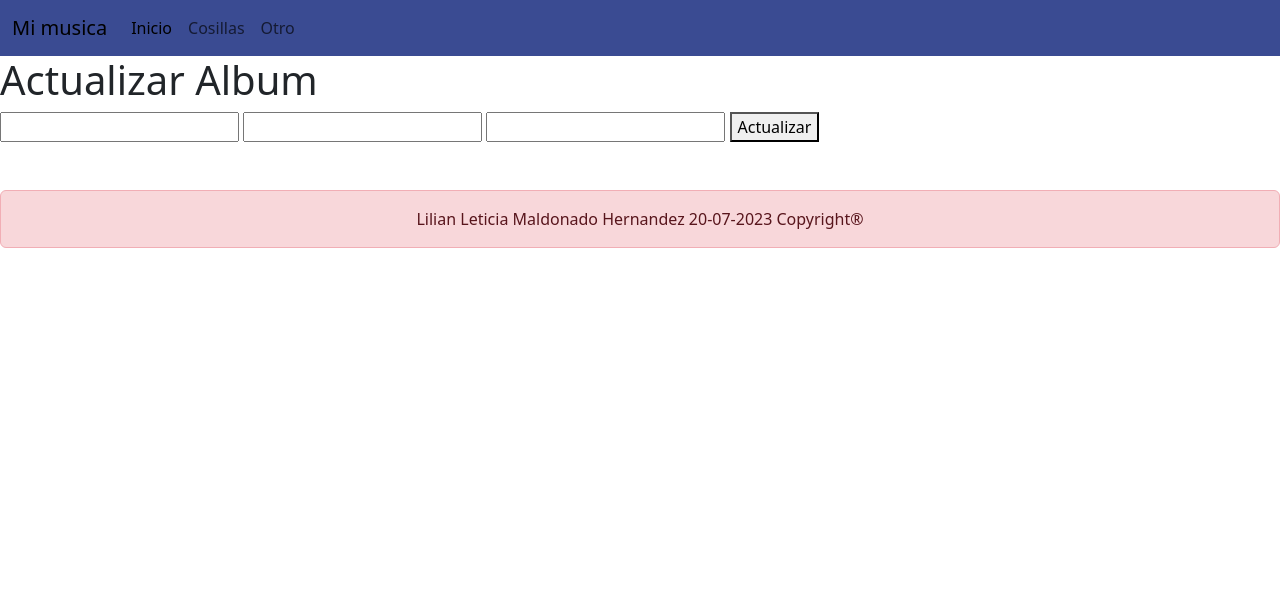
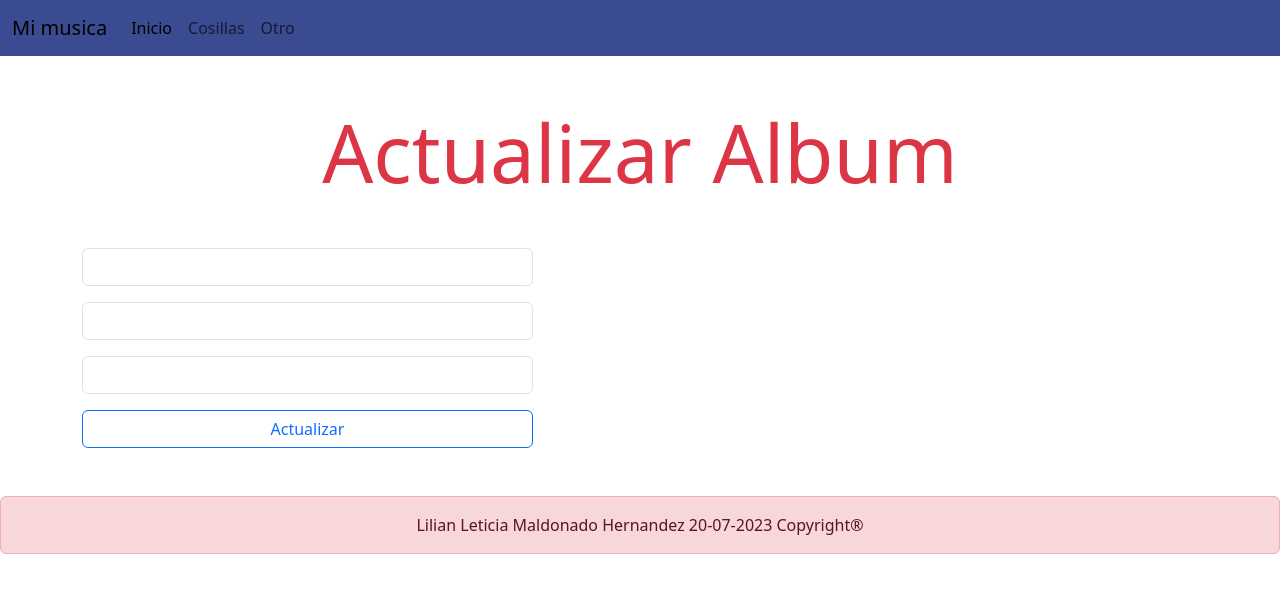
Before and after one commit to 121038217/Flask182, a Flask app: page /editar/1 in a window 1280 px wide. Shown: the top 593 px of the page. Run offline with Flask 3, Linux system fonts and the light colour scheme; data that the repository does not hold is empty; some libraries are stand-ins or nearby versions.

Commit message:
avance 2: modificar la platilla de Editar y Eliminar

```diff
--- a/practicaN05/templates/EditarAlbum.html
+++ b/practicaN05/templates/EditarAlbum.html
@@ -2,15 +2,32 @@
 {%extends 'plantilla.html'%}
 {%block body%}
 
+    <h1 class="display-1 text-center mt-5 mb-5 text-danger">Actualizar Album</h1>
 
-    <h1> Actualizar Album </h1>
+<div class="container">
+    <div class="row">
+        <div class="col-md-5">
+            <form action="/actualizar/{{ album.0 }}" method ="POST">
 
-    <form action="/actualizar/{{ album.0 }}" method ="POST">
-        <input type="text" name="txtTitulo" value="{{ album.1 }}">
-        <input type="text" name="txtArtista" value="{{ album.2 }}">
-        <input type="number" name="txtAnio" value="{{ album.3 }}">
+                <div class="mb-3">
+                    <input type="text" class="form-control" name="txtTitulo" value="{{ album.1 }}">
+                </div>
 
-        <button type="submit"> Actualizar </button>
-    </form>
+                <div class="mb-3">
+                    <input type="text" class="form-control" name="txtArtista" value="{{ album.2 }}">
+                </div>
+
+                <div class="mb-3">
+                    <input type="number" class="form-control" name="txtAnio" value="{{ album.3 }}">
+                </div>
+
+            <div class="d-grid gap-2">
+                <button type="submit" class="btn btn-outline-primary"> Actualizar </button>
+            </div>
+
+            </form>
+        </div> <!-- md-5-->
+    </div> <!-- row -->
+</div>
 
 {%endblock%}
```
Also changed, not shown: practicaN05/templates/Eliminar.html (+22 -7 lines).
